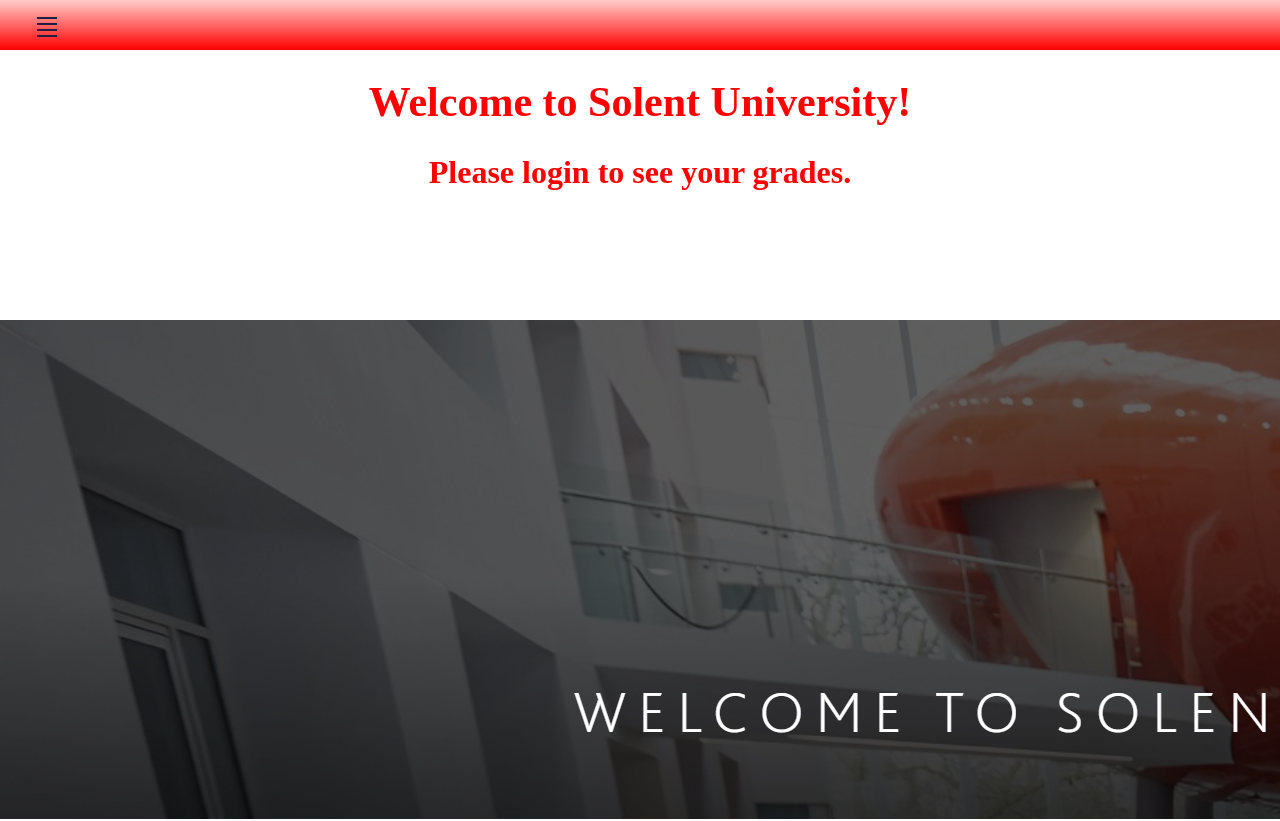
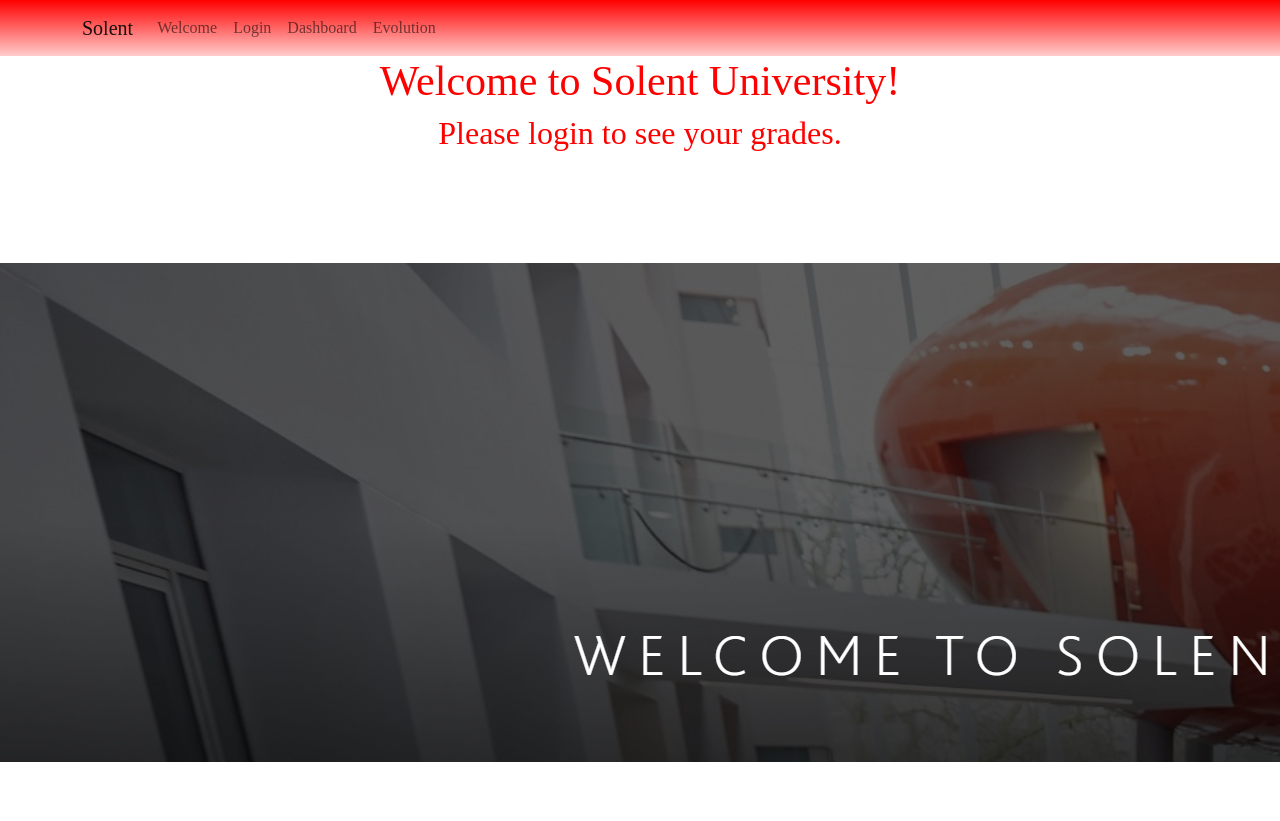
Before and after one commit to CristinaConsta/dashboard, a React (Create React App) app: page / in a window 1280 px wide. Shown: the top 821 px of the page. After the commit the page ends 800 px from the top, so only its background shows below. Built offline with nearby package versions, Linux system fonts and the light colour scheme; no server answers.

Commit message:
Used React-Bootstrap Navbar

```diff
--- a/package.json
+++ b/package.json
@@ -6,9 +6,11 @@
     "@testing-library/jest-dom": "^5.16.5",
     "@testing-library/react": "^13.4.0",
     "@testing-library/user-event": "^13.5.0",
+    "bootstrap": "^5.2.1",
     "firebase": "^9.10.0",
     "popper.js": "^1.16.1",
     "react": "^18.2.0",
+    "react-bootstrap": "^2.5.0",
     "react-dom": "^18.2.0",
     "react-router-dom": "^5.2.0",
     "react-scripts": "5.0.1",
--- a/src/App.css
+++ b/src/App.css
@@ -42,3 +42,11 @@
 body {
   margin: 0;
 }
+
+.coloured-nav {
+  background: linear-gradient(
+    180deg,
+    red,
+    rgba(255, 204, 203)
+  );
+}
--- a/src/Components/Header.js
+++ b/src/Components/Header.js
@@ -3,6 +3,7 @@
 import { Link, useLocation } from "react-router-dom";
 import styled from "styled-components";
 import useAuth from "../services/firebase/useAuth";
+import NavigationBar from "./NavigationBar";
 
 function Menu(props) {
     const {open, onClick} = props;
@@ -110,20 +111,22 @@
   `;
 
     return (
-        <div>
-          <StyledMenuWrapper open={open}>
-              <Menu  onClick= {handleClick}/>
-          </StyledMenuWrapper>
+        // <div>
+        //   <StyledMenuWrapper open={open}>
+        //       <Menu  onClick= {handleClick}/>
+        //   </StyledMenuWrapper>
 
-          <StyledWrapper>
-            <StyledBurgerMenu onClick={handleClickBurgerMenu}>
-              <hr />
-              <hr />
-              <hr />
-              <hr />
-            </StyledBurgerMenu>
-          </StyledWrapper>
-        </div>
+        //   <StyledWrapper>
+        //     <StyledBurgerMenu onClick={handleClickBurgerMenu}>
+        //       <hr />
+        //       <hr />
+        //       <hr />
+        //       <hr />
+        //     </StyledBurgerMenu>
+        //   </StyledWrapper>
+        // </div>
+
+        <NavigationBar/>
       );
 }
 
--- /dev/null
+++ b/src/Components/NavigationBar.js
@@ -0,0 +1,26 @@
+import Container from 'react-bootstrap/Container';
+import Nav from 'react-bootstrap/Nav';
+import Navbar from 'react-bootstrap/Navbar';
+import NavDropdown from 'react-bootstrap/NavDropdown';
+import '../App.css';
+
+function NavigationBar() {
+  return (
+    <Navbar variant="light" expand="lg" sticky="top" className="coloured-nav">
+      <Container>
+        <Navbar.Brand href="#home">Solent</Navbar.Brand>
+        <Navbar.Toggle aria-controls="basic-navbar-nav" />
+        <Navbar.Collapse id="basic-navbar-nav">
+          <Nav className="me-auto">
+            <Nav.Link href="#home">Welcome</Nav.Link>
+            <Nav.Link href="#link">Login</Nav.Link>
+            <Nav.Link href="#link">Dashboard</Nav.Link>
+            <Nav.Link href="#link">Evolution</Nav.Link>
+          </Nav>
+        </Navbar.Collapse>
+      </Container>
+    </Navbar>
+  );
+}
+
+export default NavigationBar;
--- a/src/index.js
+++ b/src/index.js
@@ -4,6 +4,8 @@
 import { BrowserRouter as Router } from "react-router-dom";
 import App from "./App";
 import * as serviceWorker from "./serviceWorker";
+import 'bootstrap/dist/css/bootstrap.min.css';
+
 
 
 ReactDOM.render(
```
Also changed, not shown: 1 other file (tests, documents, lock files or other folders).
